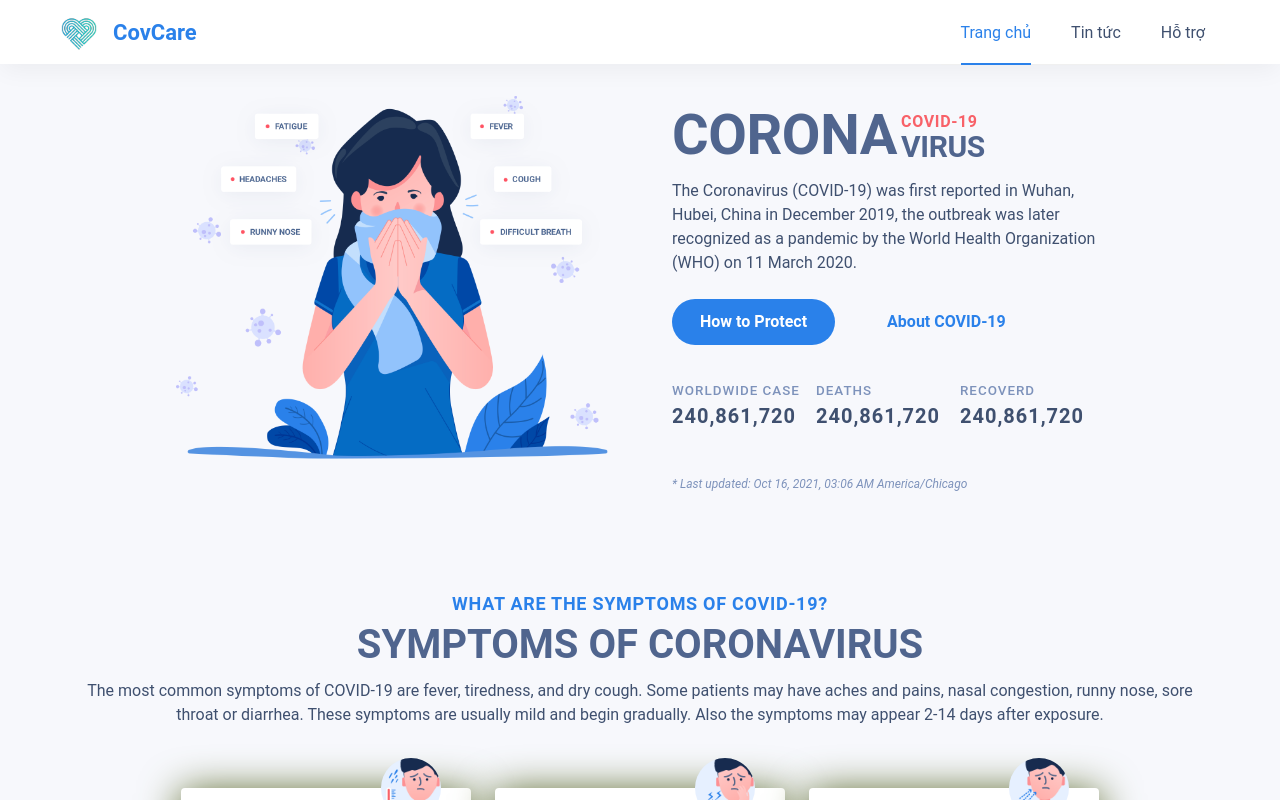
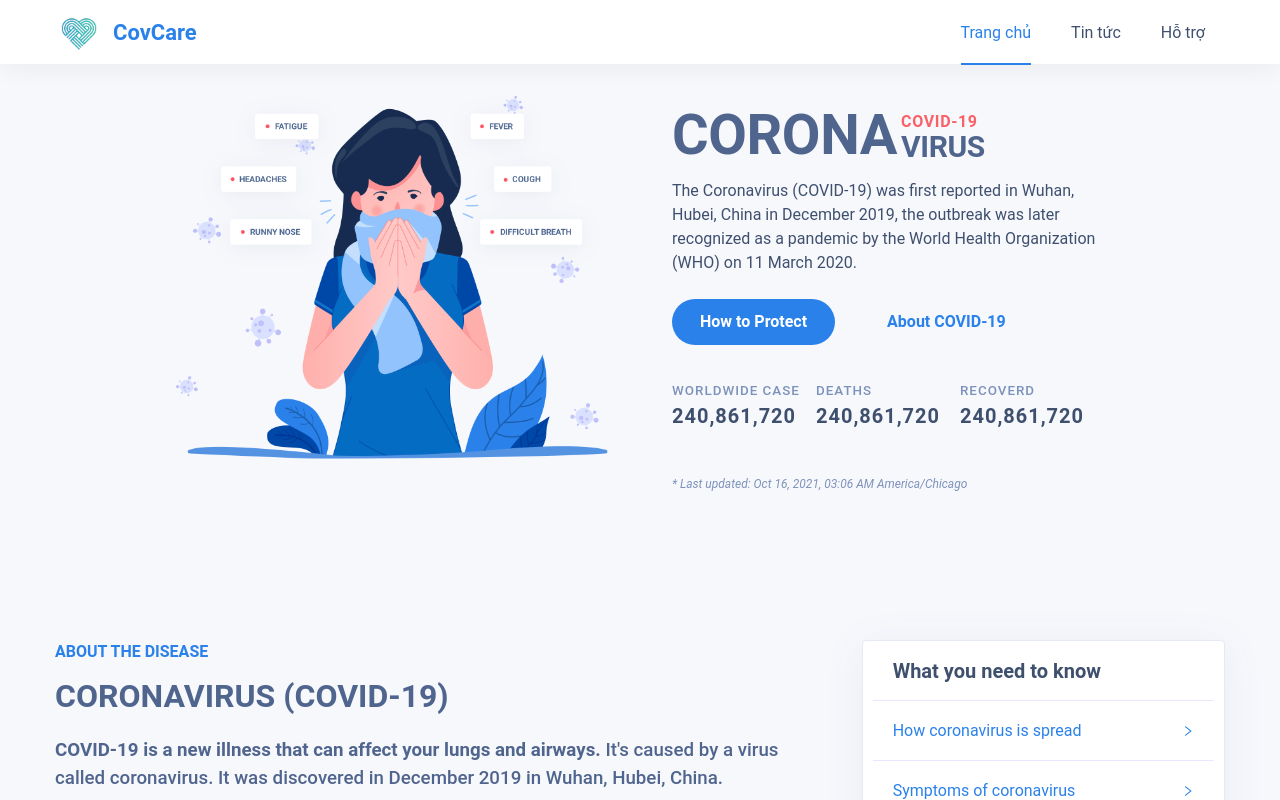
Before and after one commit to trunghq234/CovCare, a React (Create React App) app: page / in a window 1280 px wide. Shown: the top 800 px of the page. Built offline with nearby package versions, Linux system fonts and the light colour scheme; some icons are missing; the HTML template or start-up script is replaced by a standard one.

Commit message:
fix component home, symptons

```diff
--- a/src/App.js
+++ b/src/App.js
@@ -2,7 +2,6 @@ import { Layout } from 'antd';
 import AppFooter from 'components/layout/Footer';
 import AppHeader from 'components/layout/Header';
 import AppHome from 'pages/Home';
-import AppSymptons from 'pages/Symptons';
 import React from 'react';
 import { BrowserRouter as Router } from 'react-router-dom';
 import './App.less';
@@ -18,7 +17,6 @@ function App() {
         </Header>
         <Content>
           <AppHome />
-          <AppSymptons />
         </Content>
         <Footer>
           <AppFooter />
--- /dev/null
+++ b/src/components/Home/Home/home.module.less
@@ -0,0 +1,139 @@
+@import 'theme.less';
+
+.home {
+  padding: 2rem 1rem;
+
+  .home__data {
+    padding: 15px 0;
+
+    .heading {
+      display: flex;
+      align-items: center;
+      font-size: 3.5rem;
+      line-height: 1;
+      vertical-align: middle;
+      margin-bottom: 1rem;
+      letter-spacing: -0.025rem;
+      font-weight: 700;
+      color: #50658e;
+
+      .heading-sm {
+        display: flex;
+        flex-direction: column;
+        margin-left: 0.25rem;
+        margin-top: 0.3125rem;
+        .sup {
+          font-size: 1rem;
+          color: #f86168;
+          letter-spacing: 0.04em;
+        }
+        .sub {
+          font-size: 1.875rem;
+          margin-top: 0.125rem;
+        }
+      }
+    }
+
+    .btns {
+      display: flex;
+      align-items: center;
+      flex-wrap: wrap;
+      margin: -0.25rem -0.75rem;
+      padding: 0.5rem 0 0;
+      margin-bottom: 2rem;
+
+      li {
+        padding: 0.25rem 0.75rem;
+      }
+
+      .btn {
+        display: inline-flex;
+        align-items: center;
+        justify-content: center;
+        background-color: #2a81ea;
+        color: #fff;
+        font-weight: bold;
+        padding: 0.5rem 1.25rem;
+        border-radius: 2rem;
+        line-height: 1.25rem;
+        font-size: 0.8125rem;
+      }
+
+      .btn__transparent {
+        background-color: transparent;
+        color: #2a81ea;
+      }
+    }
+
+    .status {
+      .status__item {
+        display: block;
+        font-size: 1.25rem;
+        font-weight: 700;
+        text-transform: uppercase;
+        letter-spacing: 0.05em;
+
+        .title {
+          color: #7d92bb;
+          margin-bottom: 0;
+        }
+        .covid_stats-cases {
+          line-height: 1;
+        }
+      }
+
+      .status__note {
+        font-style: italic;
+        font-size: 0.75rem;
+        color: #7d92bb;
+        margin-top: 1.5rem;
+      }
+    }
+  }
+}
+
+@media screen and (min-width: 420px) {
+  .home {
+    max-width: 414px;
+    margin-left: auto;
+    margin-right: auto;
+  }
+}
+
+@media screen and (min-width: 576px) {
+  .home {
+    max-width: 540px;
+    margin-left: auto;
+    margin-right: auto;
+  }
+}
+
+@media screen and (min-width: 768px) {
+  .home {
+    max-width: 720px;
+    margin-left: auto;
+    margin-right: auto;
+
+    &__header {
+      display: flex;
+      justify-content: center;
+    }
+
+    &__img {
+    }
+  }
+}
+
+@media screen and (min-width: 992px) {
+  .home {
+    max-width: 960px;
+    margin-left: auto;
+    margin-right: auto;
+
+    &__img {
+    }
+  }
+}
+
+@media screen and (min-width: 1200px) {
+}
--- /dev/null
+++ b/src/components/Home/Home/index.js
@@ -0,0 +1,82 @@
+import { Col, Row } from 'antd';
+import React from 'react';
+import homePng from '../../../assets/images/header-a.png';
+import styles from './home.module.less';
+
+const Home = () => {
+  return (
+    <section id="home" className={styles['home']}>
+      <div className={styles['home__container']}>
+        <Row gutter={[64, 0]}>
+          <Col className={styles['col1']} lg={12}>
+            <div className={styles['home__header']} style={{ paddingBottom: '15px' }}>
+              <img src={homePng} alt="" className={styles['home__img']}></img>
+            </div>
+          </Col>
+          <Col className={styles['col1']} lg={12}>
+            <div className={styles['home__data']}>
+              <h1 className={styles['heading']}>
+                CORONA
+                <span className={styles['heading-sm']}>
+                  <span className={styles['sup']}>COVID-19</span>
+                  <span className={styles['sub']}>VIRUS</span>
+                </span>
+              </h1>
+
+              <p>
+                The Coronavirus (COVID-19) was first reported in Wuhan, Hubei, China in December
+                2019, the outbreak was later recognized as a pandemic by the World Health
+                Organization (WHO) on 11 March 2020.
+              </p>
+
+              <ul className={styles['btns']}>
+                <li>
+                  <a className="btn" href="http://demo.themenio.com/kovid19/">
+                    How to Protect
+                    <i class="fas fa-shield-alt"></i>
+                  </a>
+                </li>
+                <li>
+                  <a className="btn btn__transparent" href="http://demo.themenio.com/kovid19/">
+                    <span>About COVID-19</span>
+                    <i class="fas fa-shield-alt"></i>
+                  </a>
+                </li>
+              </ul>
+
+              <div className={styles['status']}>
+                <Row>
+                  <Col xs={12} sm={8} className={styles['status__content']}>
+                    <div className={styles['status__item']}>
+                      <h6 className={styles['title']}>WORLDWIDE CASE</h6>
+                      <p className={styles['covid-stats-cases']}>240,861,720</p>
+                    </div>
+                  </Col>
+                  <Col xs={12} sm={8} className={styles['status__content']}>
+                    <div className={styles['status__item']}>
+                      <h6 className={styles['title']}>DEATHS</h6>
+                      <p className={styles['covid-stats-cases']}>240,861,720</p>
+                    </div>
+                  </Col>
+                  <Col xs={12} sm={8} className={styles['status__content']}>
+                    <div className={styles['status__item']}>
+                      <h6 className={styles['title']}>RECOVERD</h6>
+                      <p className={styles['covid-stats-cases']}>240,861,720</p>
+                    </div>
+                  </Col>
+                </Row>
+
+                <div className={styles['status__note']}>
+                  * Last updated:
+                  <span class="covid-update-time"> Oct 16, 2021, 03:06 AM America/Chicago</span>
+                </div>
+              </div>
+            </div>
+          </Col>
+        </Row>
+      </div>
+    </section>
+  );
+};
+
+export default Home;
--- a/src/pages/Home/index.js
+++ b/src/pages/Home/index.js
@@ -2,83 +2,18 @@ import About from 'components/Home/About';
 import News from 'components/Home/News';
 import Prevention from 'components/Home/Prevention';
 import React from 'react';
-import styles from './home.module.less';
-import homePng from '../../assets/images/header-a.png';
-import { Col, Row } from 'antd';
+import Home from 'components/Home/Home';
+import Symptons from 'components/Home/Symptons';
 
 const AppHome = () => {
   return (
-    <section id="home" className={styles['home']}>
-      <div className={styles['home__container']}>
-        <Row gutter={[64, 0]}>
-          <Col className={styles['col1']} lg={12}>
-            <div className={styles['home__header']} style={{ paddingBottom: '15px' }}>
-              <img src={homePng} alt="" className={styles['home__img']}></img>
-            </div>
-          </Col>
-          <Col className={styles['col1']} lg={12}>
-            <div className={styles['home__data']}>
-              <h1 className={styles['heading']}>
-                CORONA
-                <span className={styles['heading-sm']}>
-                  <span className={styles['sup']}>COVID-19</span>
-                  <span className={styles['sub']}>VIRUS</span>
-                </span>
-              </h1>
-
-              <p>
-                The Coronavirus (COVID-19) was first reported in Wuhan, Hubei, China in December
-                2019, the outbreak was later recognized as a pandemic by the World Health
-                Organization (WHO) on 11 March 2020.
-              </p>
-
-              <ul className={styles['btns']}>
-                <li>
-                  <a className="btn" href="http://demo.themenio.com/kovid19/">
-                    How to Protect
-                    <i class="fas fa-shield-alt"></i>
-                  </a>
-                </li>
-                <li>
-                  <a className="btn btn__transparent" href="http://demo.themenio.com/kovid19/">
-                    <span>About COVID-19</span>
-                    <i class="fas fa-shield-alt"></i>
-                  </a>
-                </li>
-              </ul>
-
-              <div className={styles['status']}>
-                <Row>
-                  <Col xs={12} sm={8} className={styles['status__content']}>
-                    <div className={styles['status__item']}>
-                      <h6 className={styles['title']}>WORLDWIDE CASE</h6>
-                      <p className={styles['covid-stats-cases']}>240,861,720</p>
-                    </div>
-                  </Col>
-                  <Col xs={12} sm={8} className={styles['status__content']}>
-                    <div className={styles['status__item']}>
-                      <h6 className={styles['title']}>DEATHS</h6>
-                      <p className={styles['covid-stats-cases']}>240,861,720</p>
-                    </div>
-                  </Col>
-                  <Col xs={12} sm={8} className={styles['status__content']}>
-                    <div className={styles['status__item']}>
-                      <h6 className={styles['title']}>RECOVERD</h6>
-                      <p className={styles['covid-stats-cases']}>240,861,720</p>
-                    </div>
-                  </Col>
-                </Row>
-
-                <div className={styles['status__note']}>
-                  * Last updated:
-                  <span class="covid-update-time"> Oct 16, 2021, 03:06 AM America/Chicago</span>
-                </div>
-              </div>
-            </div>
-          </Col>
-        </Row>
-      </div>
-    </section>
+    <div>
+      <Home />
+      <About />
+      <Symptons />
+      <Prevention />
+      <News />
+    </div>
   );
 };
 
```
Also changed, not shown: src/components/Home/Symptons/index.js (renamed from src/pages/Symptons/index.js, +5 -5 lines), src/components/Home/Symptons/symptons.module.less (renamed from src/pages/Symptons/symptons.module.less).
